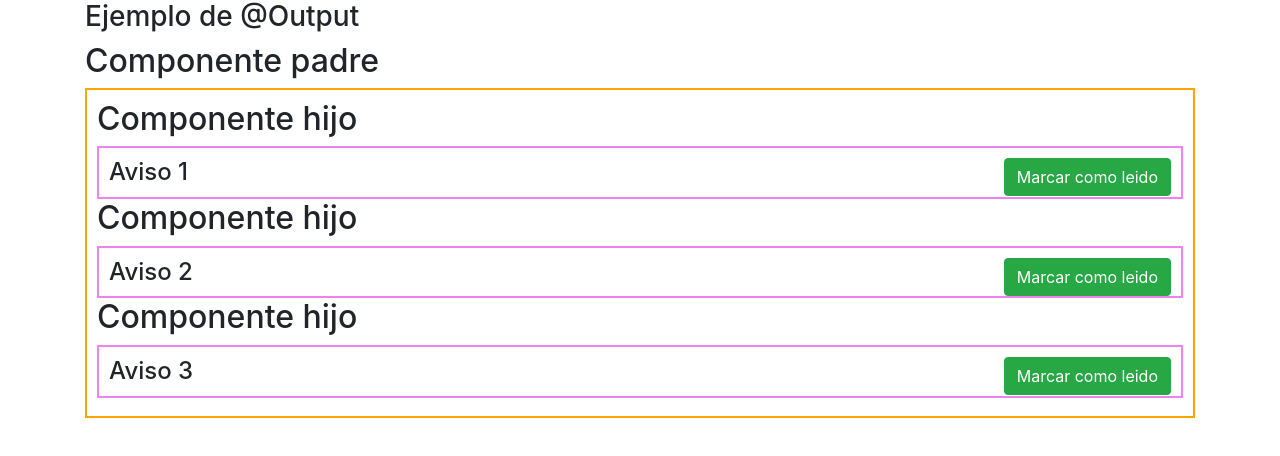
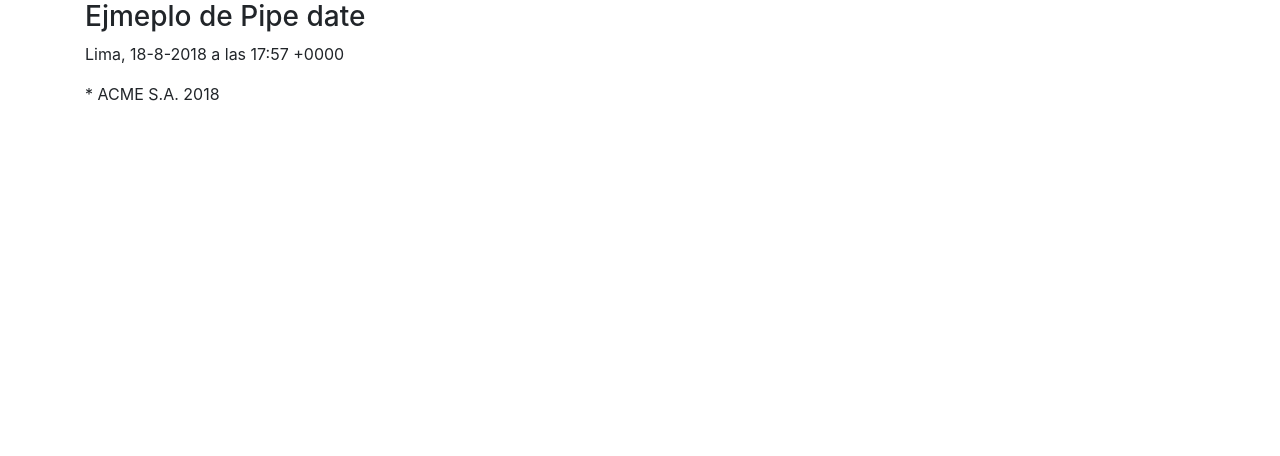
Before and after one commit to JMVasquezR/tutoAngular, an Angular app: page / in a window 1280 px wide. Shown: the top 456 px of the page. Built offline with nearby package versions, Linux system fonts and the light colour scheme.

Commit message:
Formato Pipe Date

```diff
--- a/src/app/app.component.html
+++ b/src/app/app.component.html
@@ -1,5 +1,5 @@
 <div class="container">
-  <h3>Ejemplo de @Output</h3>
+  <h3>Ejmeplo de Pipe date</h3>
   <!--<app-ejpropertybinding></app-ejpropertybinding>-->
   <!--<app-ejeventbinding></app-ejeventbinding>-->
   <!--<app-ej2waybinding></app-ej2waybinding>-->
@@ -10,5 +10,6 @@
   <!--<app-ejarrayobjetos></app-ejarrayobjetos>-->
   <!--<app-ejdirectivaswich></app-ejdirectivaswich>-->
   <!--<app-ehmidirectiva></app-ehmidirectiva>-->
-  <app-padre></app-padre>
+  <!--<app-padre></app-padre>-->
+  <app-fehcaactual></app-fehcaactual>
 </div>
--- a/src/app/fechaactual/fechaactual.component.ts
+++ b/src/app/fechaactual/fechaactual.component.ts
@@ -2,10 +2,12 @@ import {Component} from '@angular/core';
 
 @Component({
   selector: 'app-fehcaactual',
-  templateUrl: './fechaactual.component.html',
+  template: `<p> Lima, {{hoy | date:'d-M-y'}} a las {{hoy | date: 'H:m  Z'}} </p>
+  <app-copyright></app-copyright>`,
+  // templateUrl: './fechaactual.component.html',
   styleUrls: ['./fechaactual.component.css']
 })
 
-export  class FechaactualComponent {
+export class FechaactualComponent {
   hoy = new Date();
 }
```
